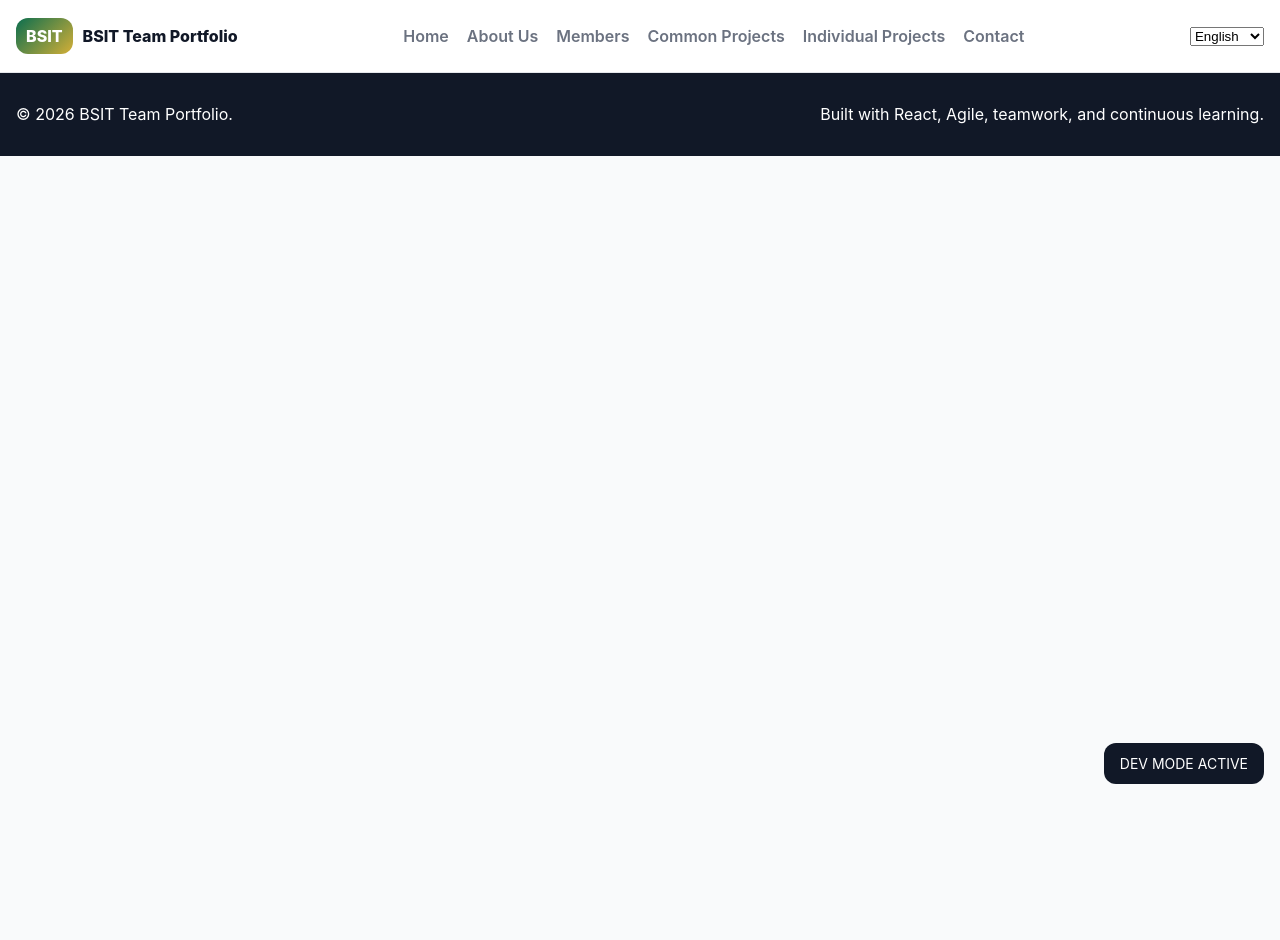
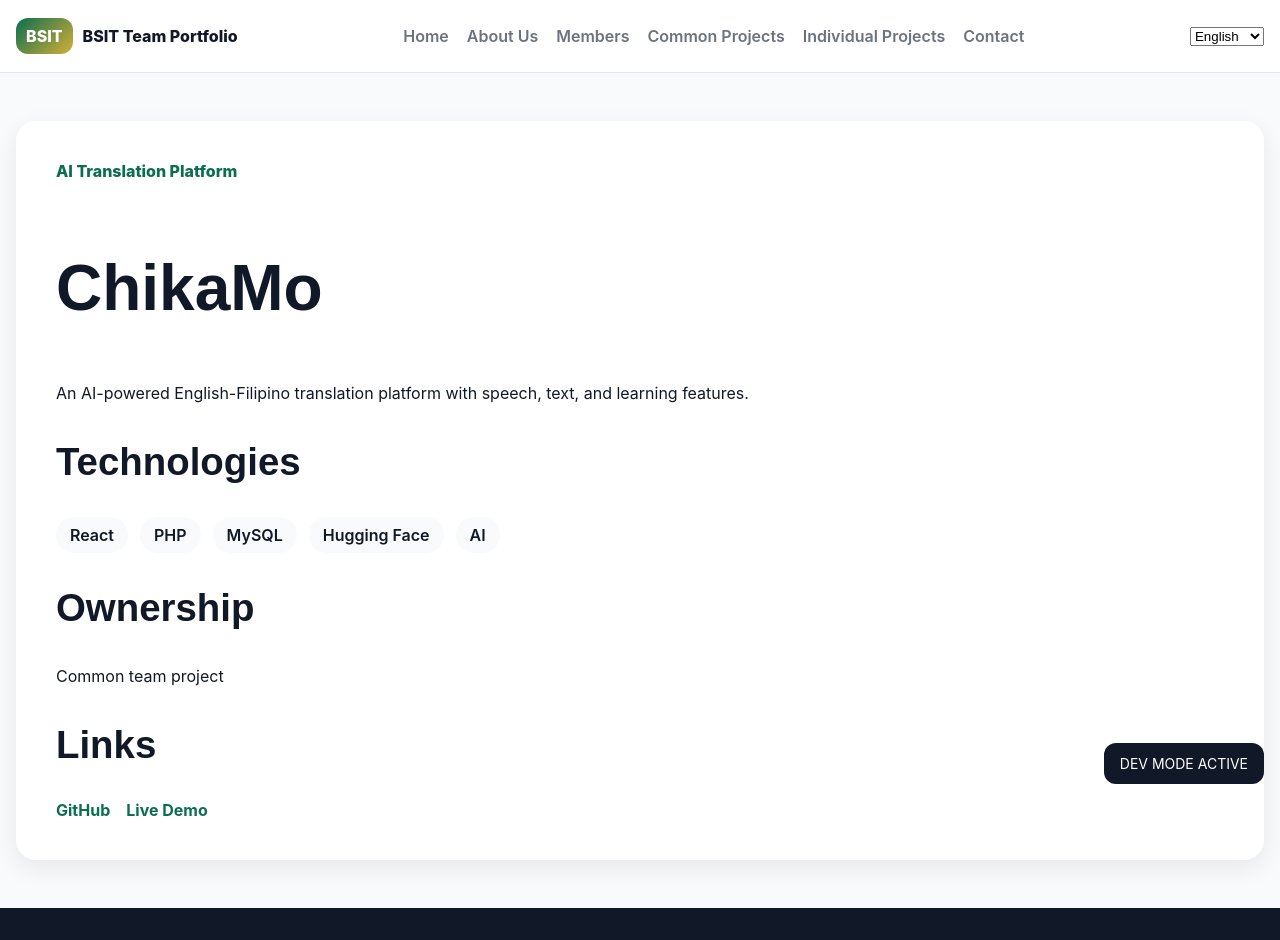
Before and after one commit to LancineDiare/team-portfolio, a React (Vite) app: page /projects/chikamo in a window 1280 px wide. Shown: the top 940 px of the page. Before the commit the page ends 800 px from the top, so only its background shows below. Built offline with nearby package versions, Linux system fonts and the light colour scheme.

Commit message:
Add dynamic project detail pages

```diff
--- a/src/components/cards/ProjectCard/ProjectCard.jsx
+++ b/src/components/cards/ProjectCard/ProjectCard.jsx
@@ -6,6 +6,8 @@
 
 import PropTypes from "prop-types";
 import "./ProjectCard.css";
+
+import { Link } from "react-router-dom";
 
 function ProjectCard({ project }) {
   return (
@@ -25,10 +27,11 @@ function ProjectCard({ project }) {
       </div>
 
       {/* Project Links */}
-      <div className="project-card__links">
+    <div className="project-card__links">
+        <Link to={`/projects/${project.id}`}>View Details</Link>
         <a href={project.github}>GitHub</a>
         <a href={project.liveDemo}>Live Demo</a>
-      </div>
+    </div>
     </article>
   );
 }
--- a/src/components/layout/MainLayout/MainLayout.jsx
+++ b/src/components/layout/MainLayout/MainLayout.jsx
@@ -1,3 +1,13 @@
+/**
+ * Main Layout
+ *
+ * Application layout containing:
+ * - Navbar
+ * - Routes
+ * - Footer
+ * - Debug Panel
+ */
+
 import { Routes, Route } from "react-router-dom";
 
 import Navbar from "../../common/Navbar/Navbar";
@@ -12,8 +22,7 @@ import IndividualProjects from "../../../pages/IndividualProjects/IndividualProj
 import Contact from "../../../pages/Contact/Contact";
 
 import MemberProfile from "../../../pages/MemberProfile/MemberProfile";
-
-<Route path="/members/:memberId" element={<MemberProfile />} />
+import ProjectDetails from "../../../pages/ProjectDetails/ProjectDetails";
 
 function MainLayout() {
   return (
@@ -22,12 +31,25 @@ function MainLayout() {
 
       <main>
         <Routes>
+          {/* Main Pages */}
           <Route path="/" element={<Home />} />
           <Route path="/about" element={<AboutUs />} />
           <Route path="/members" element={<Members />} />
           <Route path="/common-projects" element={<CommonProjects />} />
           <Route path="/individual-projects" element={<IndividualProjects />} />
           <Route path="/contact" element={<Contact />} />
+
+          {/* Dynamic Member Pages */}
+          <Route
+            path="/members/:memberId"
+            element={<MemberProfile />}
+          />
+
+          {/* Dynamic Project Pages */}
+          <Route
+            path="/projects/:projectId"
+            element={<ProjectDetails />}
+          />
         </Routes>
       </main>
 
--- /dev/null
+++ b/src/pages/ProjectDetails/ProjectDetails.css
@@ -0,0 +1,47 @@
+/*
+========================================
+Project Details Page
+========================================
+*/
+
+.project-details {
+  background: white;
+  padding: 40px;
+  border-radius: var(--radius-lg);
+  box-shadow: var(--shadow-soft);
+}
+
+.project-details__category {
+  display: inline-block;
+  margin-bottom: 16px;
+
+  color: var(--primary-green);
+  font-weight: 800;
+}
+
+.project-details__section {
+  margin-top: 32px;
+}
+
+.project-details__tags {
+  display: flex;
+  flex-wrap: wrap;
+  gap: 12px;
+}
+
+.project-details__tags span {
+  background: var(--gray-100);
+  padding: 8px 14px;
+  border-radius: 999px;
+  font-weight: 600;
+}
+
+.project-details__links {
+  display: flex;
+  gap: 16px;
+}
+
+.project-details__links a {
+  color: var(--primary-green);
+  font-weight: 700;
+}
--- /dev/null
+++ b/src/pages/ProjectDetails/ProjectDetails.jsx
@@ -0,0 +1,82 @@
+/**
+ * Project Details Page
+ *
+ * Dynamic page for each common or individual project.
+ */
+
+import { Link, useParams } from "react-router-dom";
+
+import { commonProjects } from "../../data/commonProjects";
+import { individualProjects } from "../../data/individualProjects";
+
+import "./ProjectDetails.css";
+
+function ProjectDetails() {
+  const { projectId } = useParams();
+
+  // Merge all project sources into one searchable list
+  const allProjects = [...commonProjects, ...individualProjects];
+
+  // Find selected project based on URL parameter
+  const project = allProjects.find((item) => item.id === projectId);
+
+  // Handle invalid project URLs
+  if (!project) {
+    return (
+      <section className="page">
+        <div className="container">
+          <h1>Project Not Found</h1>
+          <p>The requested project does not exist.</p>
+          <Link to="/common-projects">Back to Projects</Link>
+        </div>
+      </section>
+    );
+  }
+
+  return (
+    <section className="page">
+      <div className="container project-details">
+        {/* Project Header */}
+        <span className="project-details__category">{project.category}</span>
+
+        <h1>{project.title}</h1>
+
+        <p>{project.description}</p>
+
+        {/* Project Technologies */}
+        <div className="project-details__section">
+          <h2>Technologies</h2>
+
+          <div className="project-details__tags">
+            {project.technologies.map((tech) => (
+              <span key={tech}>{tech}</span>
+            ))}
+          </div>
+        </div>
+
+        {/* Project Ownership */}
+        <div className="project-details__section">
+          <h2>Ownership</h2>
+
+          <p>
+            {project.ownerInitials
+              ? `Individual project by ${project.ownerInitials}`
+              : "Common team project"}
+          </p>
+        </div>
+
+        {/* Project Links */}
+        <div className="project-details__section">
+          <h2>Links</h2>
+
+          <div className="project-details__links">
+            <a href={project.github}>GitHub</a>
+            <a href={project.liveDemo}>Live Demo</a>
+          </div>
+        </div>
+      </div>
+    </section>
+  );
+}
+
+export default ProjectDetails;
```
